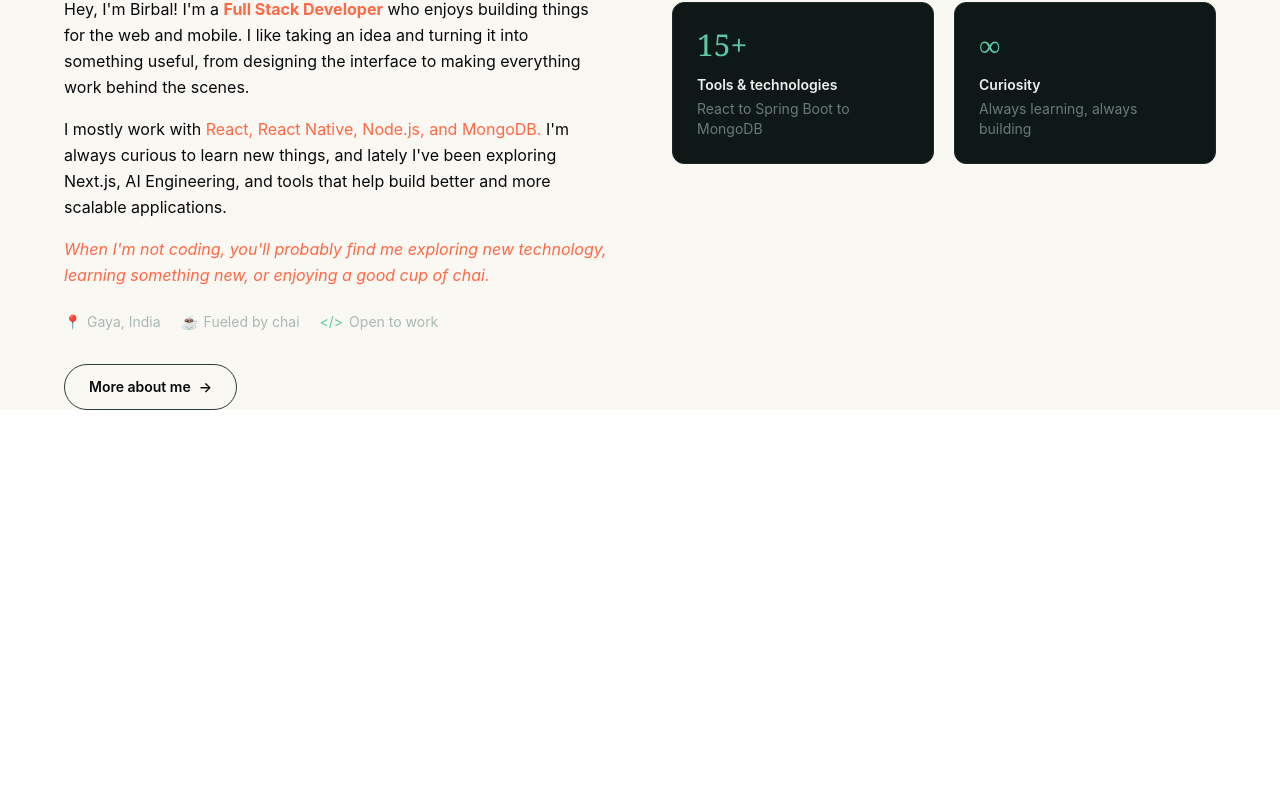
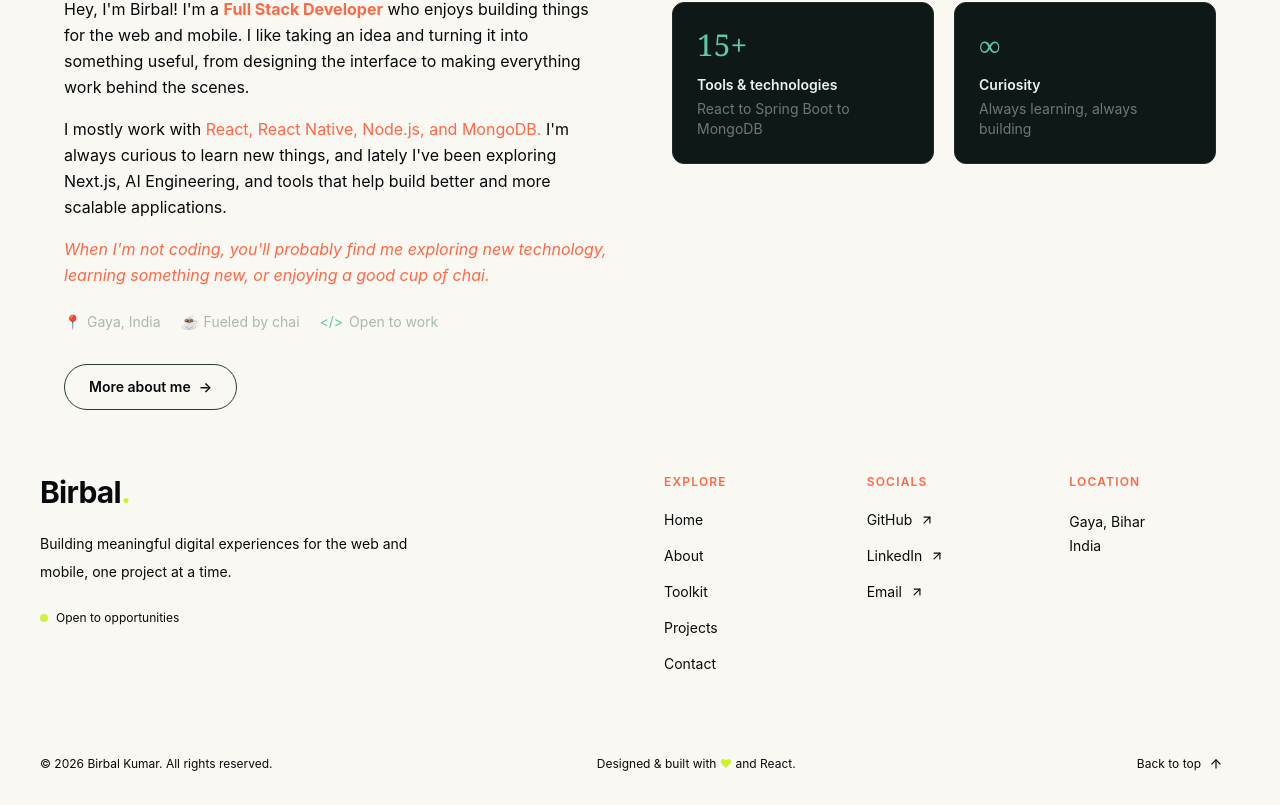
Before and after one commit to birbalkr/portfolio, a React (Vite) app: page / in a window 1280 px wide. Shown: the part 899-1704 px from the top of the page. Before the commit the page ends 1309 px from the top, so only its background shows below. Built offline with nearby package versions, Linux system fonts and the light colour scheme.

Commit message:
footerPage

```diff
--- a/package.json
+++ b/package.json
@@ -13,6 +13,7 @@
     "@gsap/react": "^2.1.2",
     "@tailwindcss/vite": "^4.3.5",
     "gsap": "^3.15.1",
+    "lucide-react": "^1.71.0",
     "react": "^19.3.1",
     "react-dom": "^19.3.1",
     "react-icons": "^5.7.0",
--- a/src/components/footer/Footer.tsx
+++ b/src/components/footer/Footer.tsx
@@ -1,11 +1,141 @@
 
+import { Link } from "react-router";
+import {
+
+    ArrowUpRight,
+    ArrowUp,
+} from "lucide-react";
+
+const navLinks = [
+    { name: "Home", path: "/" },
+    { name: "About", path: "/about" },
+    { name: "Toolkit", path: "/skill" },
+    { name: "Projects", path: "/project" },
+    { name: "Contact", path: "/contact" },
+];
 
 function Footer() {
     return (
-        <div>
+        <footer className="bg-foreground px-6 pb-6 pt-16 text-textcolor sm:px-10">
 
-        </div>
-    )
+            {/* Main Footer */}
+            <div className="mx-auto max-w-7xl">
+
+                <div className="grid gap-12 border-b border-white/15 pb-12 md:grid-cols-2">
+
+                    {/* Brand */}
+                    <div>
+                        <Link to="/" className="text-3xl font-bold tracking-tight">
+                            Birbal<span className="text-accent">.</span>
+                        </Link>
+
+                        <p className="mt-5 max-w-sm text-sm leading-7 text-textcolor">
+                            Building meaningful digital experiences for the web
+                            and mobile, one project at a time.
+                        </p>
+
+                        <div className="mt-6 flex items-center gap-2">
+                            <span className="h-2 w-2 animate-pulse rounded-full bg-accent" />
+                            <span className="text-xs text-textcolor">
+                                Open to opportunities
+                            </span>
+                        </div>
+                    </div>
+
+                    {/* Navigation */}
+                    <div className="grid grid-cols-2 gap-8 sm:grid-cols-3">
+
+                        <div>
+                            <h3 className="mb-5 text-xs font-semibold tracking-widest text-headingcolor">
+                                EXPLORE
+                            </h3>
+
+                            <div className="flex flex-col gap-4">
+                                {navLinks.map((link) => (
+                                    <Link
+                                        key={link.name}
+                                        to={link.path}
+                                        className="w-fit text-sm text-textcolor transition hover:text-accent"
+                                    >
+                                        {link.name}
+                                    </Link>
+                                ))}
+                            </div>
+                        </div>
+
+                        {/* Social Links */}
+                        <div>
+                            <h3 className="mb-5 text-xs font-semibold tracking-widest text-headingcolor">
+                                SOCIALS
+                            </h3>
+
+                            <div className="flex flex-col gap-4">
+                                <a
+                                    href="https://github.com/birbalkr"
+                                    target="_blank"
+                                    rel="noreferrer"
+                                    className="flex items-center gap-2 text-sm text-textcolor transition hover:text-accent"
+                                >
+                                    GitHub <ArrowUpRight size={14} />
+                                </a>
+
+                                <a
+                                    href="https://www.linkedin.com/"
+                                    target="_blank"
+                                    rel="noreferrer"
+                                    className="flex items-center gap-2 text-sm text-textcolor transition hover:text-accent"
+                                >
+                                    LinkedIn <ArrowUpRight size={14} />
+                                </a>
+
+                                <a
+                                    href="mailto:birbalkr1435@gmail.com"
+                                    className="flex items-center gap-2 text-sm text-textcolor transition hover:text-accent"
+                                >
+                                    Email <ArrowUpRight size={14} />
+                                </a>
+                            </div>
+                        </div>
+
+                        {/* Location */}
+                        <div>
+                            <h3 className="mb-5 text-xs font-semibold tracking-widest text-headingcolor">
+                                LOCATION
+                            </h3>
+
+                            <p className="text-sm leading-6 text-textcolor">
+                                Gaya, Bihar
+                                <br />
+                                India
+                            </p>
+                        </div>
+
+                    </div>
+                </div>
+
+                {/* Bottom Footer */}
+                <div className="flex flex-col items-center justify-between gap-5 pt-6 sm:flex-row">
+
+                    <p className="text-xs textcolor">
+                        © {new Date().getFullYear()} Birbal Kumar. All rights reserved.
+                    </p>
+
+                    <p className="text-xs textcolor">
+                        Designed & built with{" "}
+                        <span className="text-accent">♥</span> and React.
+                    </p>
+
+                    <button
+                        onClick={() => window.scrollTo({ top: 0, behavior: "smooth" })}
+                        className="flex items-center gap-2 rounded-full border border-white/20 px-4 py-2 text-xs transition hover:border-accent hover:bg-accent hover:text-foreground"
+                    >
+                        Back to top <ArrowUp size={14} />
+                    </button>
+
+                </div>
+            </div>
+        </footer>
+    );
 }
 
-export default Footer
+export default Footer;
```
Also changed, not shown: 1 other file (tests, documents, lock files or other folders).
